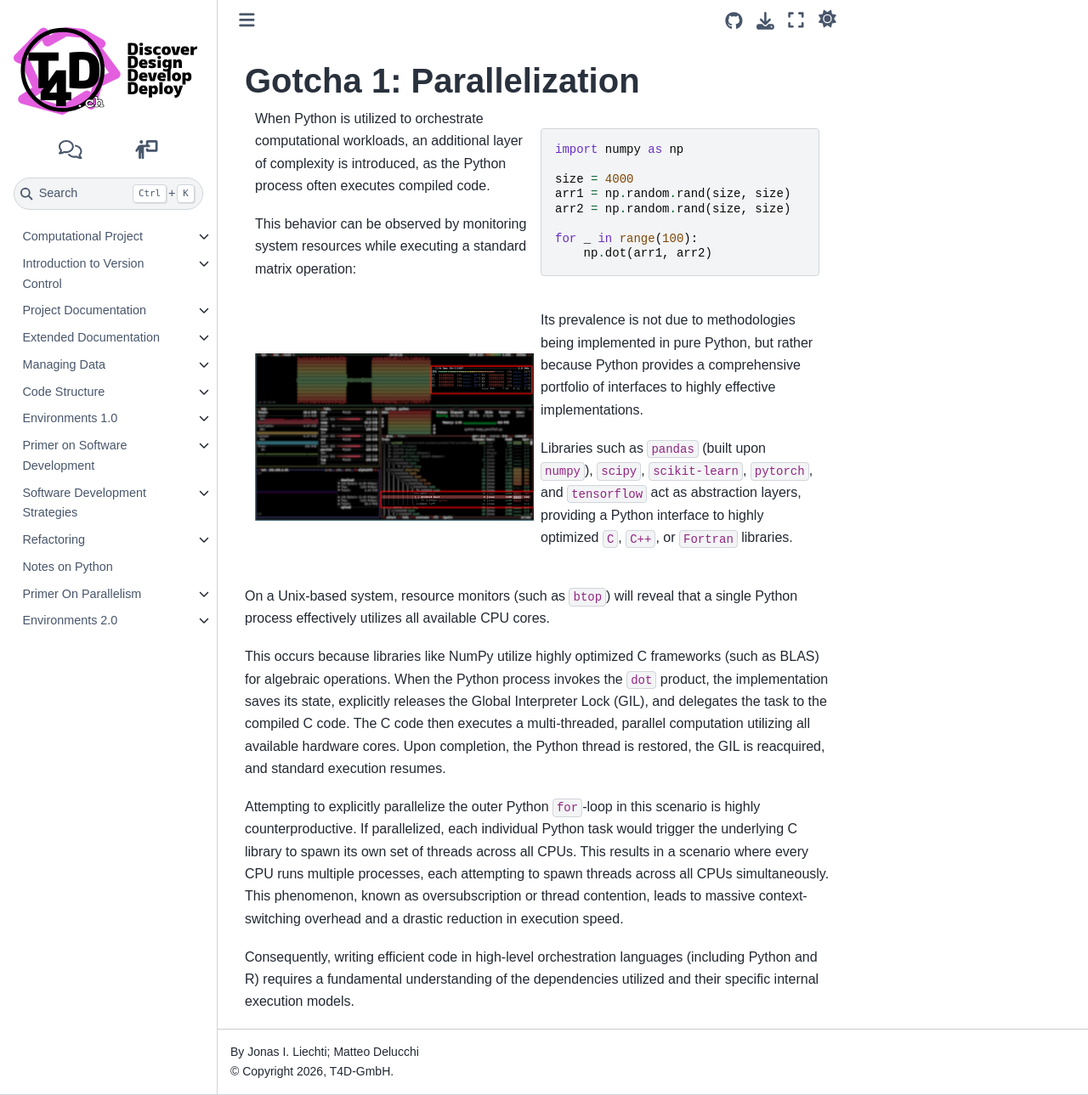
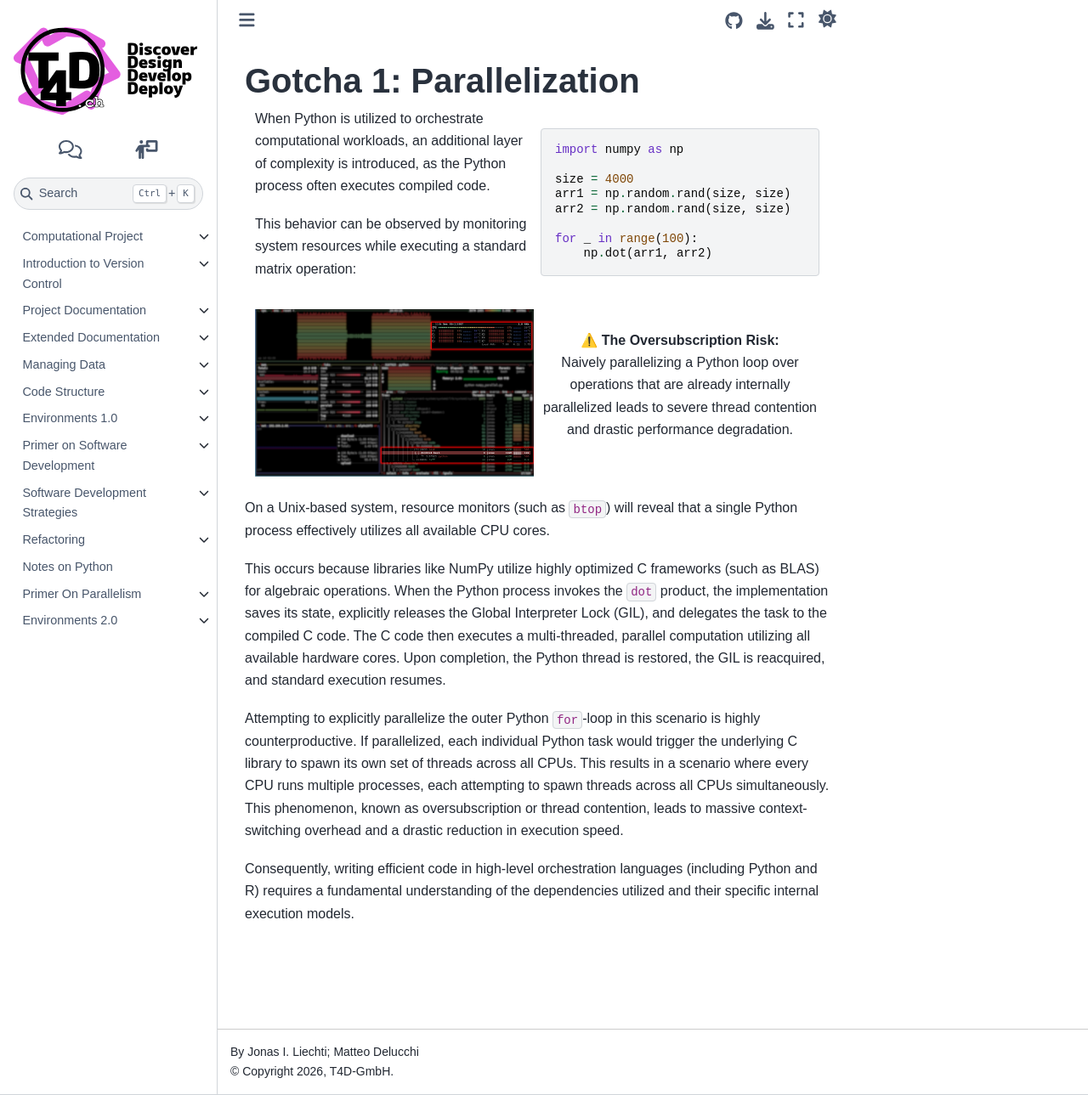
Before and after one commit to t4d-gmbh/researchSoftwareEngineering, a Sphinx documentation site: the page built from source/content/onPython/parallelPython.md, in a window 1280 px wide and 1289 px high. Shown: the whole window at 85% size. Built offline with Sphinx 7.4.7 and the Sphinx Book theme 1.1.4, drawn with Linux system fonts in a browser that asks for light colours; some web fonts are replaced; pages that are not in the unit, such as notebooks, are missing from menus; the version number could not be read and is left out.

Commit message:
remove duplicated part

````diff
--- a/source/content/onPython/parallelPython.md
+++ b/source/content/onPython/parallelPython.md
@@ -54,20 +54,11 @@ for _ in range(100):
 :columns: 6
 :class: sd-m-auto
 
-{% if slide %}
-
 ```{compound}
 {.centered}
 ⚠️ **The Oversubscription Risk:**
-Naively parallelizing a Python loop over operations that are already internally parallelized leads to severe thread contention and drastic performance degradation.*
+Naively parallelizing a Python loop over operations that are already internally parallelized leads to severe thread contention and drastic performance degradation.
 ```
-{% else %}
-
-Its prevalence is not due to methodologies being implemented in pure Python, but rather because Python provides a comprehensive portfolio of interfaces to highly effective implementations.
-
-Libraries such as `pandas` (built upon `numpy`), `scipy`, `scikit-learn`, `pytorch`, and `tensorflow` act as abstraction layers, providing a Python interface to highly optimized `C`, `C++`, or `Fortran` libraries.
-
-{% endif %}
 :::
 ::::
 
````
